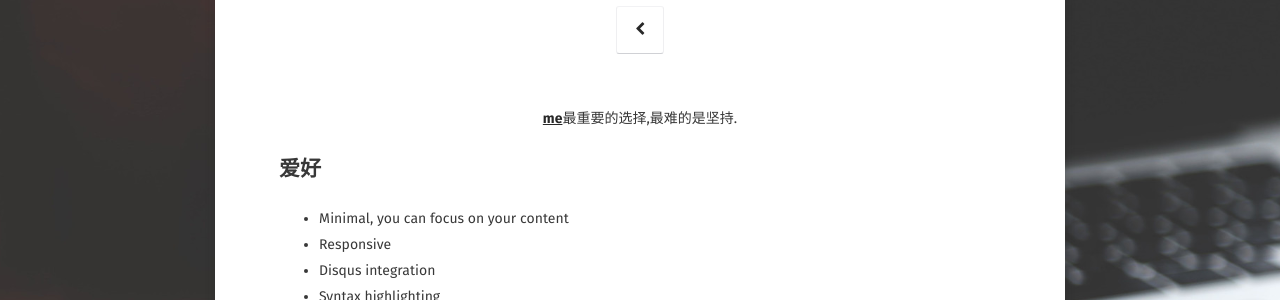
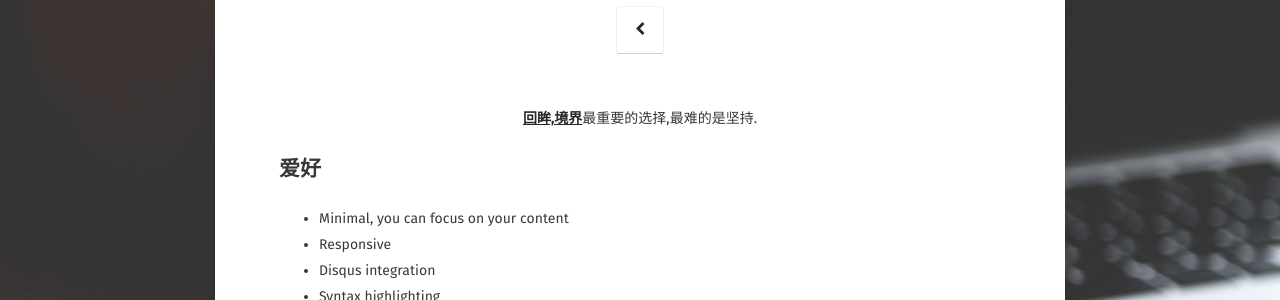
Before and after one commit to 20100507/20100507.github.io, a Jekyll site: the page built from about/index.md, in a window 1280 px wide. Shown: the part 183-483 px from the top of the page. Built offline with Jekyll 4.4.1, drawn with Linux system fonts in a browser that asks for light colours; some web fonts are replaced.

Commit message:
Update index.md

```diff
--- a/about/index.md
+++ b/about/index.md
@@ -6,7 +6,7 @@
 comments: false
 ---
 
-<center><a href="http://www.bianqi.org"><b>me</b></a>最重要的选择,最难的是坚持.</center>
+<center><a href="http://www.bianqi.org"><b>回眸,境界</b></a>最重要的选择,最难的是坚持.</center>
 
 ## 爱好
 * Minimal, you can focus on your content
```
